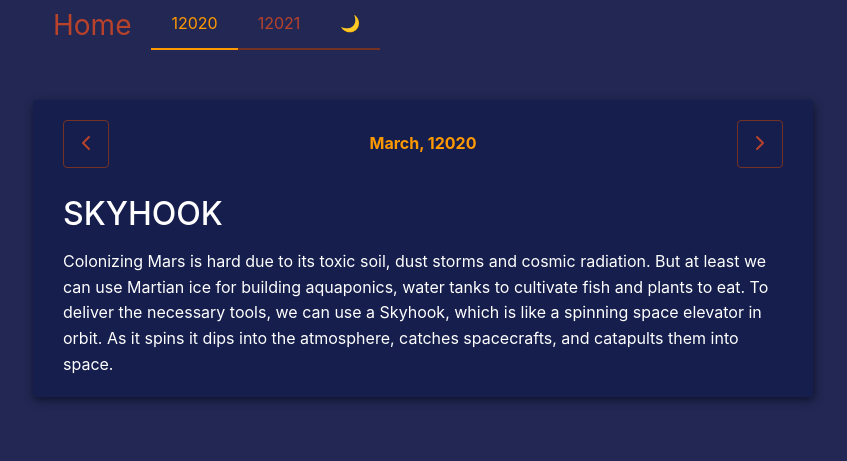
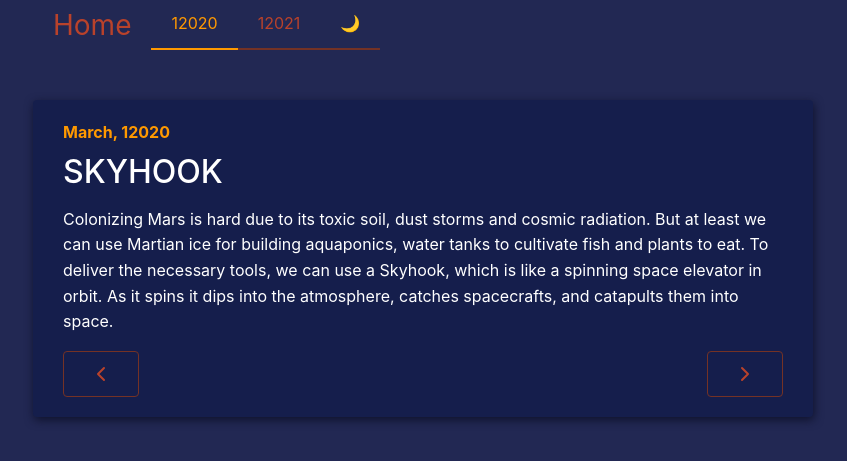
Before and after one commit to romalie/edu-wall, a Jekyll site: the page built from _posts/2020-03-01-skyhook.md, in a window 1280 px wide. Shown: the top 461 px of the page, without its empty margins (217-1064 px from the left). Built offline with Jekyll 4.4.1, drawn with Linux system fonts in a browser that asks for light colours.

Commit message:
hotfix: display issues on smartphones, add favicon

```diff
--- a/_includes/head.html
+++ b/_includes/head.html
@@ -19,7 +19,7 @@
     <script type="text/javascript" src="{{ site.baseurl }}/assets/js/dark_mode.js"></script>
 
     <!-- Favicon -->
-    <!-- <link rel="icon" type="image/png" href="{{ site.baseurl }}/assets/images/favicon.png"> -->
+    <link rel="icon" type="image/png" href="{{ site.baseurl }}/assets/images/favicon.png">
 
     <!-- Icons -->
     <script src="https://unpkg.com/feather-icons"></script>
--- a/_layouts/month.html
+++ b/_layouts/month.html
@@ -1,26 +1,26 @@
 ---
 layout: base
 ---
-
-<div class="card">
+<section class="card">
     <header>
-        <div class="row">
-            <div class="col">
-                <a href="{{ site.baseurl }}{{ page.previous.url }}" class="button outline icon-only">
-                    <i data-feather="chevron-left"></i>
-                </a>
-            </div>
-            <div class="col is-vertical-align is-horizontal-align">
-                <strong class="text-primary">{{ page.date | date: "%B" }}, 1{{ page.date | date: "%Y" }}</strong>
-            </div>
-            <div class="col">
-                <a href="{{ site.baseurl }}{{ page.next.url }}" class="button outline icon-only pull-right">
-                    <i data-feather="chevron-right"></i>
-                </a>
-            </div>
-        </div>
+        <strong class="text-primary is-centered">{{ page.date | date: "%B" }}, 1{{ page.date | date: "%Y" }}</strong>
         <h1>{{ page.title | upcase }}</h1>
     </header>
 
     {{ content }}
-</div>
+
+    <footer>
+        {% if page.previous %}
+        <a href="{{ site.baseurl }}{{ page.previous.url }}" class="button outline icon">
+            <i data-feather="chevron-left"></i>
+        </a>
+        {% else %}
+        <div class="button clear"></div>
+        {% endif %}
+        {% if page.next %}
+        <a href="{{ site.baseurl }}{{ page.next.url }}" class="button outline icon">
+            <i data-feather="chevron-right"></i>
+        </a>
+        {% endif %}
+    </footer>
+</section>
--- a/assets/css/custom.css
+++ b/assets/css/custom.css
@@ -25,6 +25,11 @@
     padding: 2rem 3rem;
 }
 
+.card footer {
+    display: flex;
+    justify-content: space-between;
+}
+
 a {
     color: var(--font-color);
 }
```
Also changed, not shown: other parts of _includes/head.html (+3 -3 lines), assets/images/favicon.png (added).
